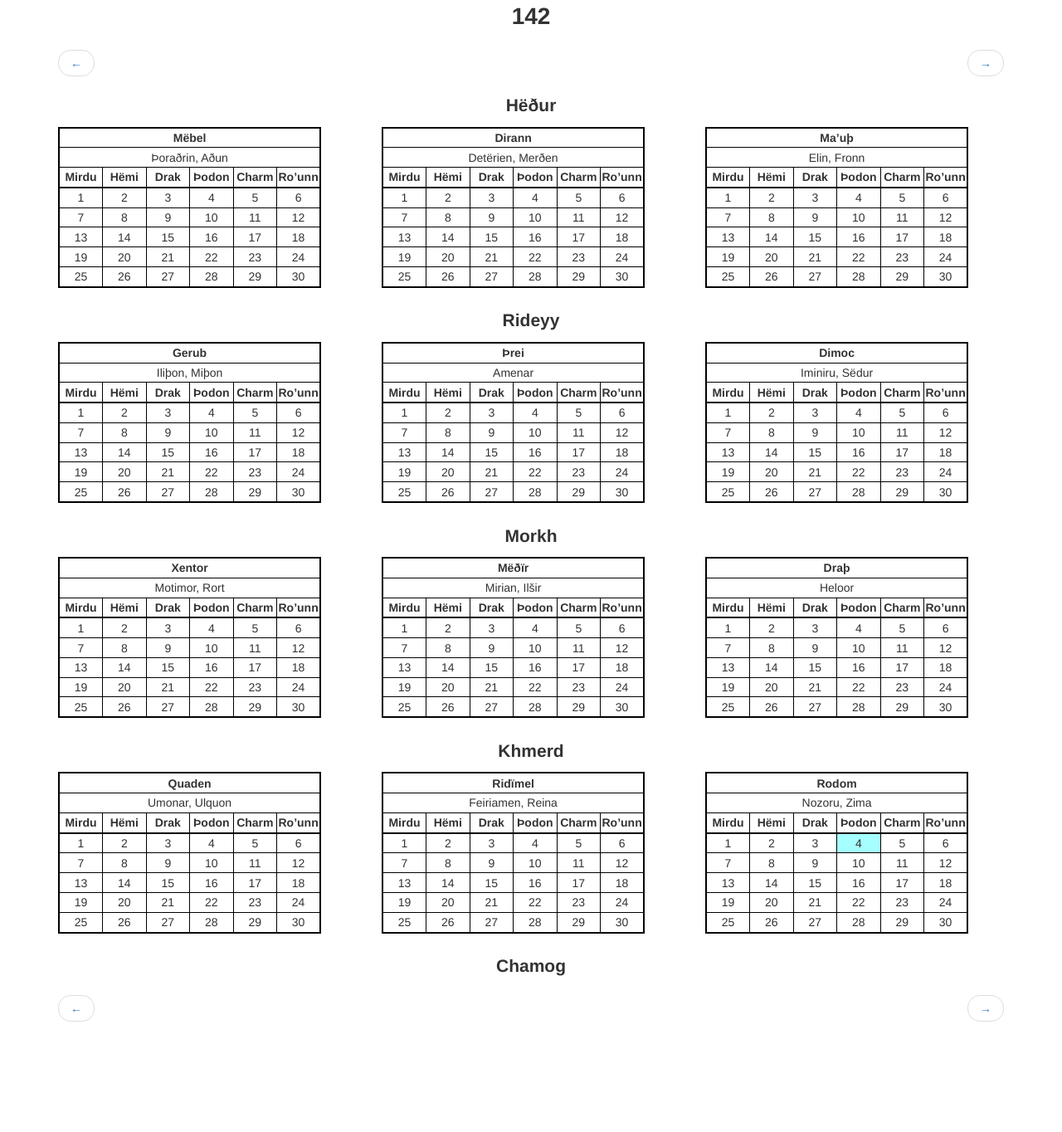
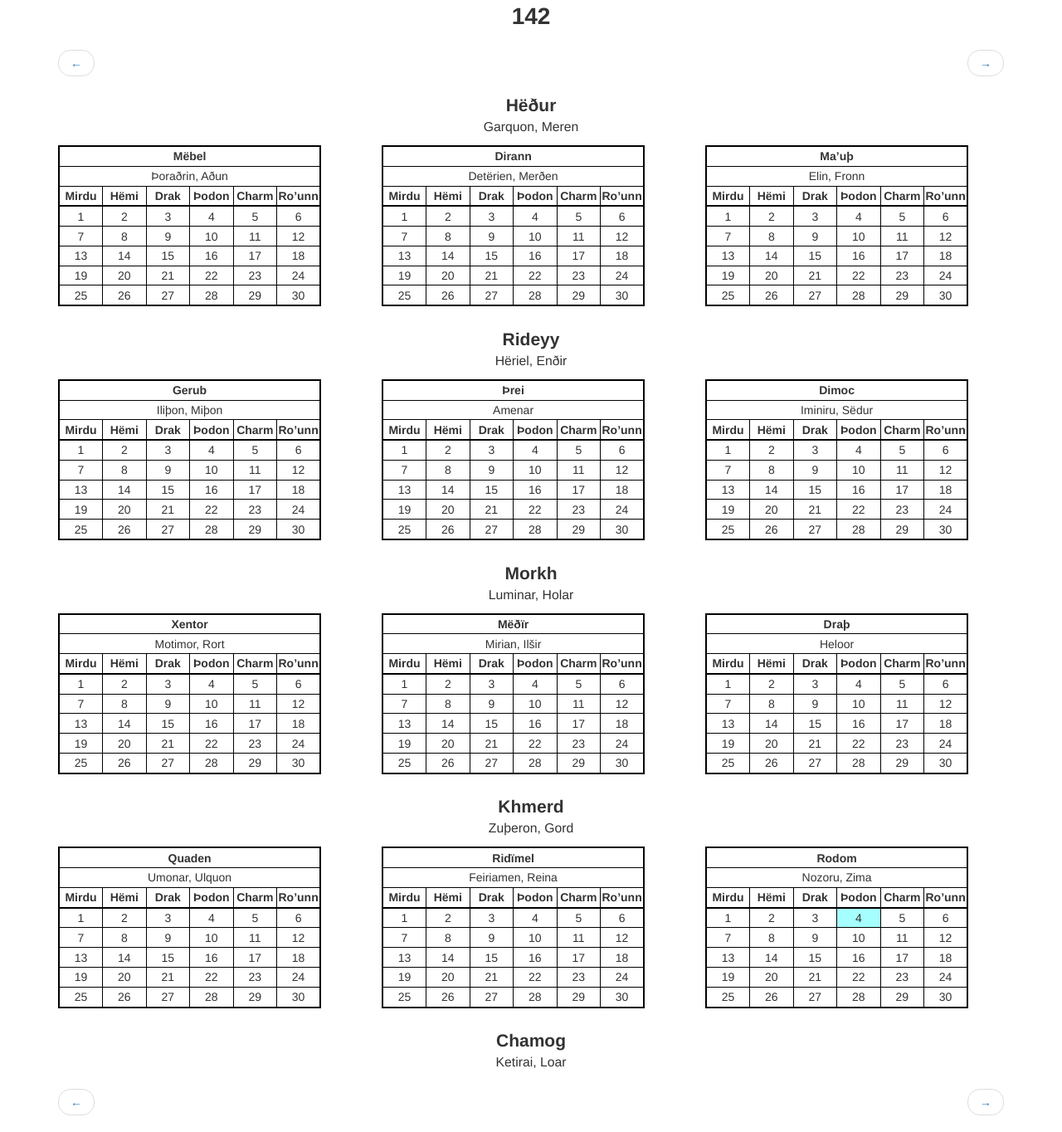
Before and after one commit to gergelypolonkai/gergelypolonkai.github.io, a Jekyll site: the page minari/index.html, which Jekyll copies as it is, in a window 1280 px wide. Shown: the whole page at 83% size. Built offline with Jekyll 4.4.1, drawn with Linux system fonts in a browser that asks for light colours; nearby versions of some CDN libraries; before the commit the page ends 1251 px from its top, so only the background shows below that; some of the changed lines change nothing that is shown.

Commit message:
Add rulers to holidays

```diff
--- a/minari/css/minari.css
+++ b/minari/css/minari.css
@@ -71,3 +71,8 @@ td {
 .date-popover {
     text-align: center;
 }
+
+.holiday .small {
+    font-size: 75%;
+    font-weight: normal;
+}
--- a/minari/index.html
+++ b/minari/index.html
@@ -114,6 +114,10 @@
             $('div.month').each(function() {
                 genMonthTable(this);
             });
+
+            $('div .holiday').each(function() {
+                updateHoliday(this);
+            });
         </script>
     </body>
 </html>
--- a/minari/js/minari.js
+++ b/minari/js/minari.js
@@ -542,3 +542,19 @@ function getMoonPhase(date) {
 
     return phase;
 }
+
+function updateHoliday(div) {
+    id = $(div).attr('id');
+    holiday_name = $(div).html();
+
+    ruler = entities[holiday_name].entity;
+    element = entities[holiday_name].element;
+
+    if (element != undefined) {
+        ruler += ', ' + element;
+    }
+
+    ruler = $('<p>').addClass('small').html(ruler);
+
+    $(div).append(ruler);
+}
```
